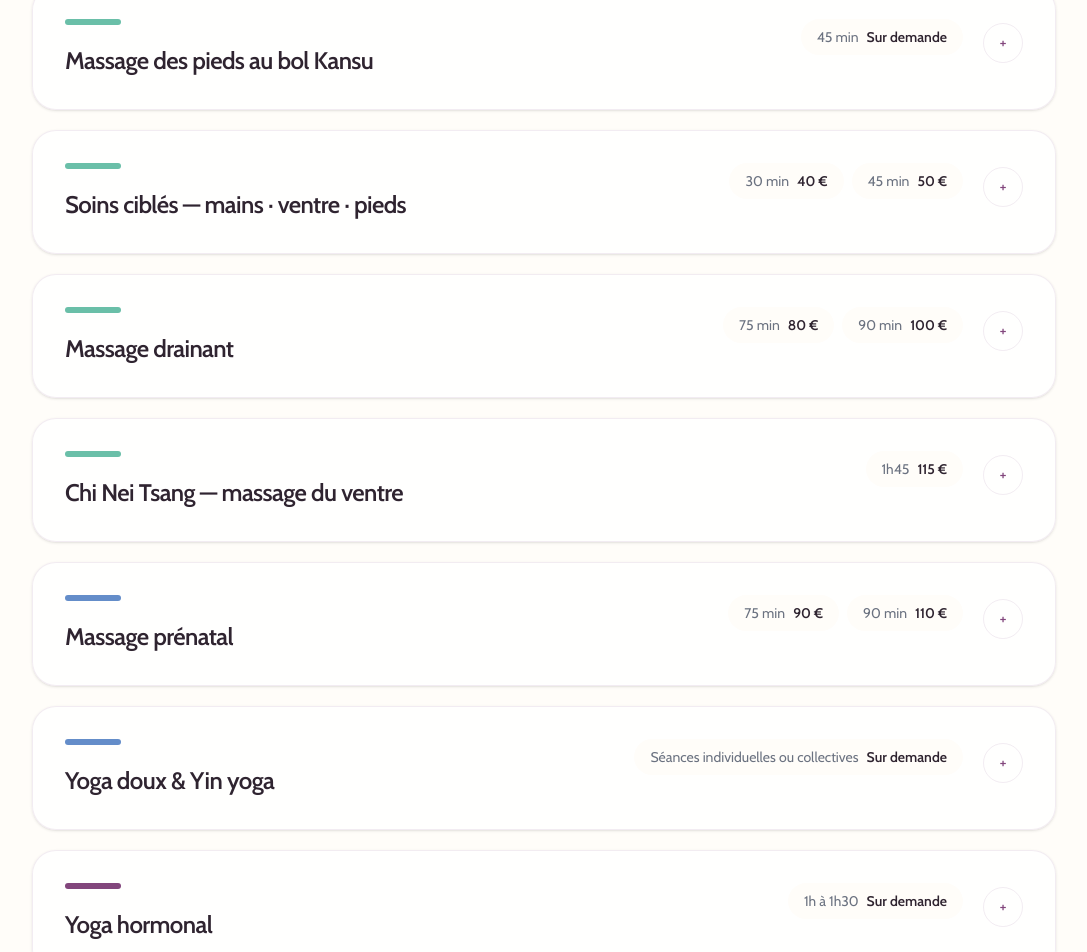
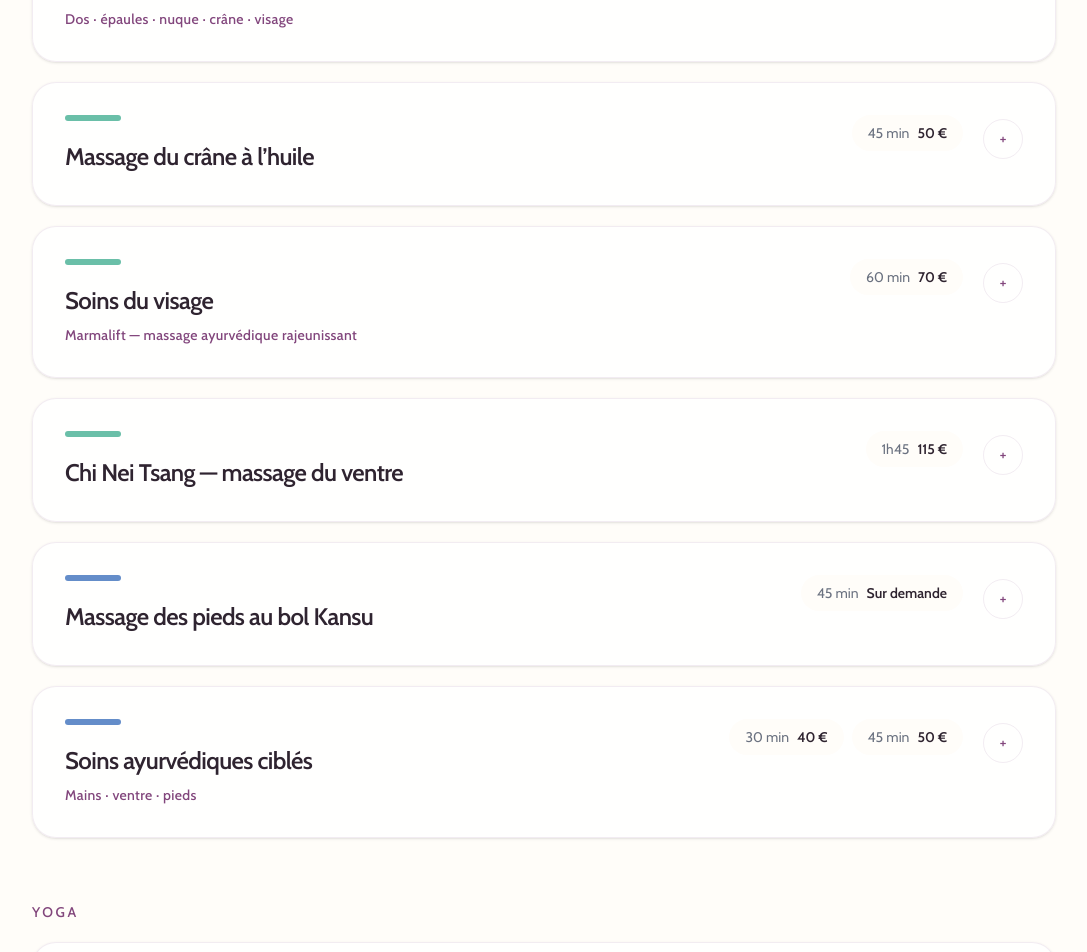
Before and after one commit to sgautier-dev/amamassageyoga, a Next.js app: page /soins-et-tarifs in a window 1280 px wide. Shown: the part 1640-2592 px from the top of the page, without its empty margins (96-1183 px from the left). Built offline with nearby package versions, Linux system fonts and the light colour scheme.

Commit message:
services updated by section in soins page

```diff
--- a/src/app/soins-et-tarifs/page.tsx
+++ b/src/app/soins-et-tarifs/page.tsx
@@ -30,12 +30,91 @@ type Care = {
 	accent: string
 }
 
-const cares: Care[] = [
+type CareGroup = {
+	title: string
+	items: Care[]
+}
+
+const careGroups: CareGroup[] = [
+	{
+		title: "Soins du corps",
+		items: [
+			{
+				id: "massages-ayurvediques",
+				title: "Massage ayurvédique du corps",
+				accent: "bg-ama-yellow",
+				prices: [
+					{ duration: "60 min", price: "70 €" },
+					{ duration: "90 min", price: "100 €", featured: true },
+					{ duration: "120 min", price: "130 €" },
+				],
+				description: [
+					"Un soin complet à l’huile tiède, à la fois profond, enveloppant et rééquilibrant.",
+					"Chaque séance est adaptée à votre constitution et à vos besoins du moment : relaxante, tonique ou plus ciblée en profondeur.",
+				],
+				benefitTitle: "Agit sur",
+				benefits: [
+					"le stress et la fatigue",
+					"la circulation et le drainage",
+					"l’équilibre global du corps",
+				],
+				duration: "60 à 120 min",
+				location: "Cabinet · domicile",
+			},
+			{
+				id: "massage-drainant",
+				title: "Massage drainant",
+				accent: "bg-ama-yellow",
+				prices: [
+					{ duration: "75 min", price: "80 €" },
+					{ duration: "90 min", price: "100 €" },
+				],
+				description: [
+					"Un soin doux et rythmé qui stimule la circulation lymphatique et favorise l’élimination des toxines.",
+					"La version longue s’accompagne d’un massage du visage aux guashas en quartz rose, pour détendre les traits et raviver naturellement l’éclat du visage.",
+				],
+				benefitTitle: "Favorise",
+				benefits: [
+					"la circulation et le drainage",
+					"le désengorgement des tissus",
+					"une meilleure vitalité globale",
+				],
+				duration: "1h15 ou 1h30",
+				location: "Cabinet · domicile",
+			},
+			{
+				id: "accompagnement-feminin",
+				title: "Massage prénatal",
+				accent: "bg-ama-pink",
+				prices: [
+					{ duration: "75 min", price: "90 €" },
+					{ duration: "90 min", price: "110 €" },
+				],
+				description: [
+					"Un soin enveloppant, spécialement conçu pour accompagner la femme enceinte.",
+					"Il soulage les tensions, améliore le sommeil et permet un moment de connexion profonde avec soi et avec le bébé.",
+					"Chaque posture est adaptée pour garantir confort et sécurité.",
+				],
+				benefitTitle: "Apporte",
+				benefits: [
+					"détente physique et émotionnelle",
+					"soulagement des tensions",
+					"connexion au corps et au bébé",
+				],
+				duration: "75 à 90 min",
+				location: "Cabinet · domicile",
+				note: "À partir du 4ᵉ mois.",
+			},
+		],
+	},
+	{
+		title: "Soins spécifiques",
+		items: [
 			{
 				id: "champissage",
 				title: "Massage assis — Champissage",
 				subtitle: "Dos · épaules · nuque · crâne · visage",
-		accent: "bg-ama-yellow",
+				accent: "bg-ama-pink",
 				prices: [
 					{ duration: "30 min", price: "40 €" },
 					{ duration: "45 min", price: "50 €" },
@@ -55,31 +134,9 @@ const cares: Care[] = [
 				note: "Formats courts (15–20 min) réservés aux interventions en entreprise et événements.",
 			},
 			{
-		id: "massages-ayurvediques",
-		title: "Massage ayurvédique du corps",
-		accent: "bg-ama-pink",
-		prices: [
-			{ duration: "60 min", price: "70 €" },
-			{ duration: "90 min", price: "100 €", featured: true },
-			{ duration: "120 min", price: "130 €" },
-		],
-		description: [
-			"Un soin complet à l’huile tiède, à la fois profond, enveloppant et rééquilibrant.",
-			"Chaque séance est adaptée à votre constitution et à vos besoins du moment : relaxante, tonique ou plus ciblée en profondeur.",
-		],
-		benefitTitle: "Agit sur",
-		benefits: [
-			"le stress et la fatigue",
-			"la circulation et le drainage",
-			"l’équilibre global du corps",
-		],
-		duration: "60 à 120 min",
-		location: "Cabinet · domicile",
-	},
-	{
 				id: "massage-crane-huile",
 				title: "Massage du crâne à l’huile",
-		accent: "bg-ama-pink",
+				accent: "bg-ama-green",
 				prices: [{ duration: "45 min", price: "50 €" }],
 				description: [
 					"Un soin profondément relaxant qui libère les tensions du haut du corps et apaise le mental.",
@@ -98,12 +155,12 @@ const cares: Care[] = [
 				id: "soins-visage",
 				title: "Soins du visage",
 				subtitle: "Marmalift — massage ayurvédique rajeunissant",
-		accent: "bg-ama-pink",
+				accent: "bg-ama-green",
 				prices: [{ duration: "60 min", price: "70 €" }],
 				description: [
-			"Un soin liftant naturel qui associe techniques manuelles et stimulation des points marmas.",
+					"Un soin liftant naturel qui associe techniques manuelles et stimulation des points marmas (points d’acupressure en Ayurveda).",
 					"Il détend les traits, relance la circulation et redonne éclat et vitalité à la peau.",
-			"Peut également être pratiqué avec le Kansa Wand.",
+					"Peut également être pratiqué avec le Kansa Wand, un outil ayurvédique traditionnel en alliage de cuivre et bois, utilisé pour détendre les traits et raviver naturellement l’éclat du visage.",
 				],
 				benefitTitle: "Effets",
 				benefits: [
@@ -113,64 +170,6 @@ const cares: Care[] = [
 				],
 				duration: "60 min",
 				note: "Une cure de 3 à 5 séances permet d’ancrer les effets dans le temps.",
-	},
-	{
-		id: "massage-pieds-bol-kansu",
-		title: "Massage des pieds au bol Kansu",
-		accent: "bg-ama-green",
-		prices: [{ duration: "45 min", price: "Sur demande" }],
-		description: [
-			"Un soin profondément apaisant qui agit à la fois sur les pieds, les jambes et l’équilibre global du corps.",
-			"Il procure une sensation de légèreté immédiate.",
-		],
-		benefitTitle: "Favorise",
-		benefits: [
-			"la détente nerveuse",
-			"l’élimination des toxines",
-			"l’ancrage",
-			"la réduction de l’inflammation",
-		],
-		duration: "45 min",
-		location: "Cabinet · domicile",
-	},
-	{
-		id: "soins-cibles",
-		title: "Soins ciblés — mains · ventre · pieds",
-		accent: "bg-ama-green",
-		prices: [
-			{ duration: "30 min", price: "40 €" },
-			{ duration: "45 min", price: "50 €" },
-		],
-		description: [
-			"Des soins spécifiques, doux et profonds, pour relâcher des zones clés du corps.",
-			"Le toucher est lent, précis et apaisant.",
-		],
-		benefitTitle: "Idéal",
-		benefits: ["en complément", "ou en soin dédié"],
-		duration: "20 à 45 min",
-		location: "Cabinet · domicile",
-		note: "Peuvent être intégrés aux séances ou proposés de manière ciblée selon votre besoin.",
-	},
-	{
-		id: "massage-drainant",
-		title: "Massage drainant",
-		accent: "bg-ama-green",
-		prices: [
-			{ duration: "75 min", price: "80 €" },
-			{ duration: "90 min", price: "100 €" },
-		],
-		description: [
-			"Un soin doux et rythmé qui stimule la circulation lymphatique et favorise l’élimination des toxines.",
-			"Il agit en profondeur tout en restant enveloppant.",
-		],
-		benefitTitle: "Favorise",
-		benefits: [
-			"la circulation et le drainage",
-			"le désengorgement des tissus",
-			"une meilleure vitalité globale",
-		],
-		duration: "1h15 ou 1h30 (incluant le visage)",
-		location: "Cabinet · domicile",
 			},
 			{
 				id: "chi-nei-tsang",
@@ -191,32 +190,52 @@ const cares: Care[] = [
 				location: "Cabinet · domicile",
 			},
 			{
-		id: "accompagnement-feminin",
-		title: "Massage prénatal",
+				id: "massage-pieds-bol-kansu",
+				title: "Massage des pieds au bol Kansu",
+				accent: "bg-ama-blue",
+				prices: [{ duration: "45 min", price: "Sur demande" }],
+				description: [
+					"Un soin profondément apaisant qui agit à la fois sur les pieds, les jambes et l’équilibre global du corps.",
+					"Il procure une sensation de légèreté immédiate.",
+				],
+				benefitTitle: "Favorise",
+				benefits: [
+					"la détente nerveuse",
+					"l’élimination des toxines",
+					"l’ancrage",
+					"la réduction de l’inflammation",
+				],
+				duration: "45 min",
+				location: "Cabinet · domicile",
+			},
+			{
+				id: "soins-cibles",
+				title: "Soins ayurvédiques ciblés",
+				subtitle: "Mains · ventre · pieds",
 				accent: "bg-ama-blue",
 				prices: [
-			{ duration: "75 min", price: "90 €" },
-			{ duration: "90 min", price: "110 €" },
+					{ duration: "30 min", price: "40 €" },
+					{ duration: "45 min", price: "50 €" },
 				],
 				description: [
-			"Un soin enveloppant, spécialement conçu pour accompagner la femme enceinte.",
-			"Il soulage les tensions, améliore le sommeil et permet un moment de connexion profonde avec soi et avec le bébé.",
-			"Chaque posture est adaptée pour garantir confort et sécurité.",
+					"Des soins spécifiques, doux et profonds, pour relâcher des zones clés du corps.",
+					"Le toucher est lent, précis et apaisant.",
 				],
-		benefitTitle: "Apporte",
-		benefits: [
-			"détente physique et émotionnelle",
-			"soulagement des tensions",
-			"connexion au corps et au bébé",
+				benefitTitle: "Idéal",
+				benefits: ["en complément", "ou en soin dédié"],
+				duration: "20 à 45 min",
+				location: "Cabinet · domicile",
+				note: "Peuvent être intégrés aux séances ou proposés de manière ciblée selon votre besoin.",
+			},
 		],
-		duration: "75 à 90 min",
-		location: "Cabinet · domicile",
-		note: "À partir du 4ᵉ mois.",
 	},
 	{
+		title: "Yoga",
+		items: [
+			{
 				id: "yoga-doux",
-		title: "Yoga doux & Yin yoga",
-		accent: "bg-ama-blue",
+				title: "Yin yoga & yoga doux",
+				accent: "bg-ama-purple",
 				prices: [
 					{
 						duration: "Séances individuelles ou collectives",
@@ -228,13 +247,17 @@ const cares: Care[] = [
 					"Les postures sont maintenues dans l’immobilité et le relâchement, permettant d’agir sur les tissus profonds et d’apaiser le mental.",
 				],
 				benefitTitle: "Favorise",
-		benefits: ["souplesse et mobilité", "apaisement mental", "écoute de soi"],
+				benefits: [
+					"souplesse et mobilité",
+					"apaisement mental",
+					"écoute de soi",
+				],
 				duration: "1h15 à 1h30",
 				location: "Salle · extérieur",
 			},
 			{
 				id: "yoga-hormonal",
-		title: "Yoga hormonal",
+				title: "Yoga du système hormonal",
 				accent: "bg-ama-purple",
 				prices: [{ duration: "1h à 1h30", price: "Sur demande" }],
 				description: [
@@ -250,11 +273,15 @@ const cares: Care[] = [
 				duration: "1h à 1h30",
 				location: "Salle · extérieur",
 			},
+		],
+	},
 ]
+
 export default function SoinsEtTarifsPage() {
 	return (
 		<main className="relative overflow-hidden">
 			<OpenDetailsFromHash />
+
 			<section className="relative isolate overflow-hidden px-6 py-24 sm:py-32 lg:px-8">
 				<Image
 					src="/graphics/ama-star-yellow.png"
@@ -321,9 +348,23 @@ export default function SoinsEtTarifsPage() {
 						</p>
 					</Reveal>
 
-					<div className="mt-16 space-y-5">
-						{cares.map((care, index) => (
-							<Reveal key={care.id} delay={index % 2 === 0 ? "none" : "sm"}>
+					<div className="mt-16 space-y-16">
+						{careGroups.map((group, groupIndex) => (
+							<div key={group.title} className="space-y-5">
+								<Reveal>
+									<div className="relative">
+										<p className="text-sm font-medium uppercase tracking-[0.18em] text-ama-purple">
+											{group.title}
+										</p>
+									</div>
+								</Reveal>
+
+								<div className="space-y-5">
+									{group.items.map((care, index) => (
+										<Reveal
+											key={care.id}
+											delay={index % 2 === 0 ? "none" : "sm"}
+										>
 											<details
 												id={care.id}
 												className="group scroll-mt-36 rounded-3xl border border-ama-purple/10 bg-white/85 p-6 shadow-sm open:bg-white sm:p-8"
@@ -424,6 +465,9 @@ export default function SoinsEtTarifsPage() {
 												</div>
 											</details>
 										</Reveal>
+									))}
+								</div>
+							</div>
 						))}
 					</div>
 				</div>
```
Lines whose indentation alone changed are shown as unchanged.
